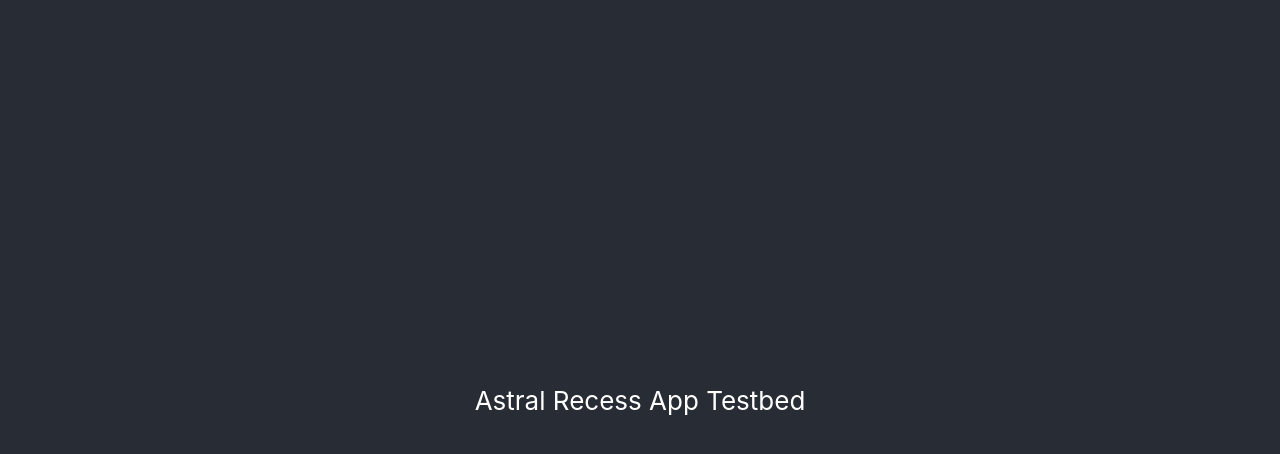
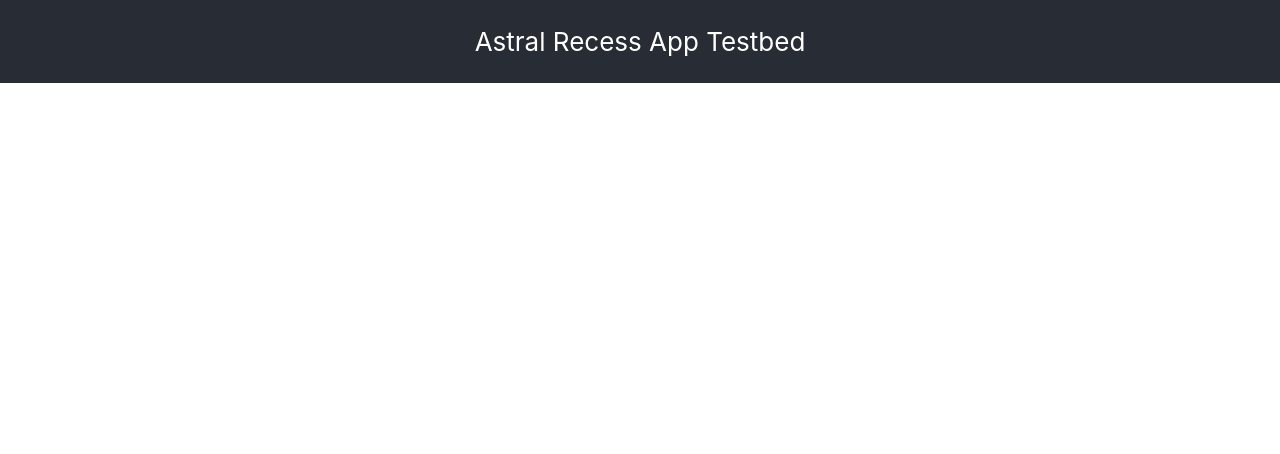
Before and after one commit to patrickmestabrook/astral-recess, a React (Create React App) app: page / in a window 1280 px wide. Shown: the top 454 px of the page. Built offline with nearby package versions, Linux system fonts and the light colour scheme.

Commit message:
Get rid of unused styles

```diff
--- a/src/App.css
+++ b/src/App.css
@@ -2,20 +2,8 @@
   text-align: center;
 }
 
-.App-logo {
-  height: 40vmin;
-  pointer-events: none;
-}
-
-@media (prefers-reduced-motion: no-preference) {
-  .App-logo {
-    animation: App-logo-spin infinite 20s linear;
-  }
-}
-
-.App-header {
+header {
   background-color: #282c34;
-  min-height: 100vh;
   display: flex;
   flex-direction: column;
   align-items: center;
@@ -23,16 +11,3 @@
   font-size: calc(10px + 2vmin);
   color: white;
 }
-
-.App-link {
-  color: #61dafb;
-}
-
-@keyframes App-logo-spin {
-  from {
-    transform: rotate(0deg);
-  }
-  to {
-    transform: rotate(360deg);
-  }
-}
```
